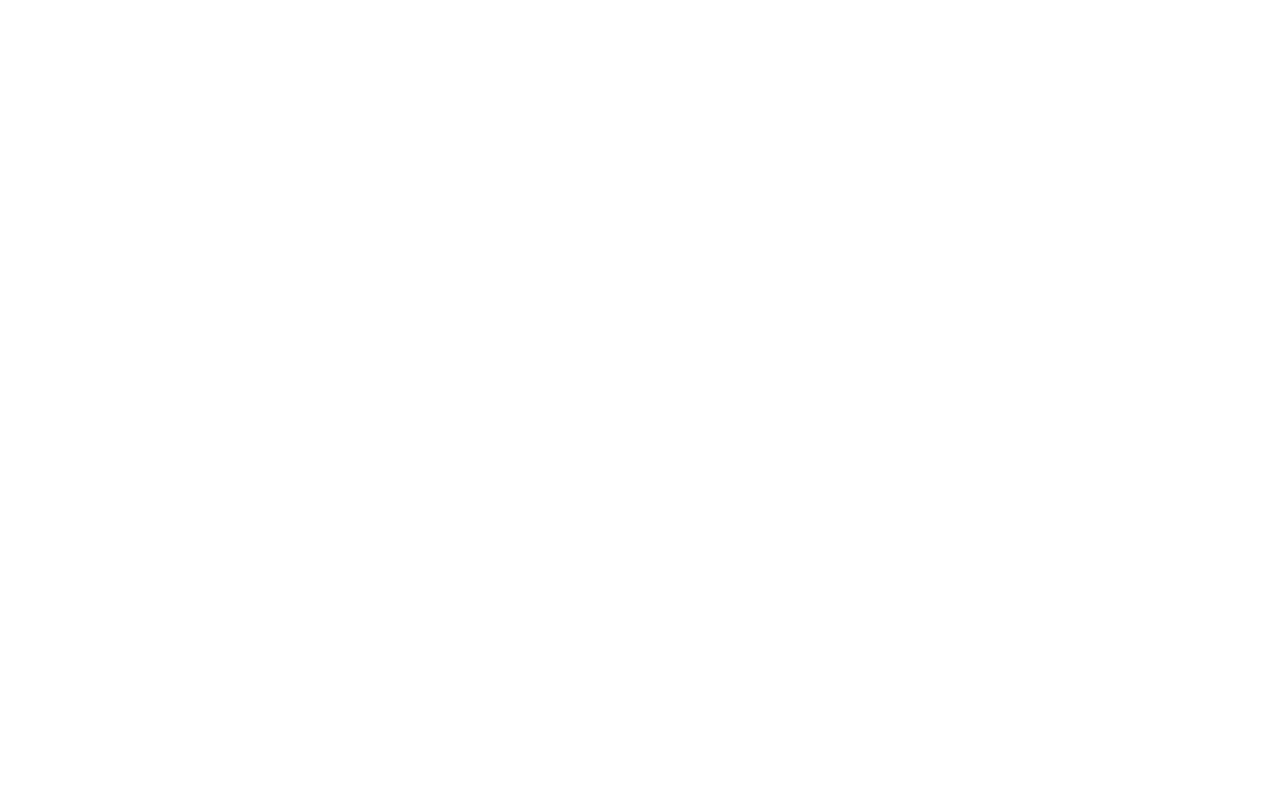
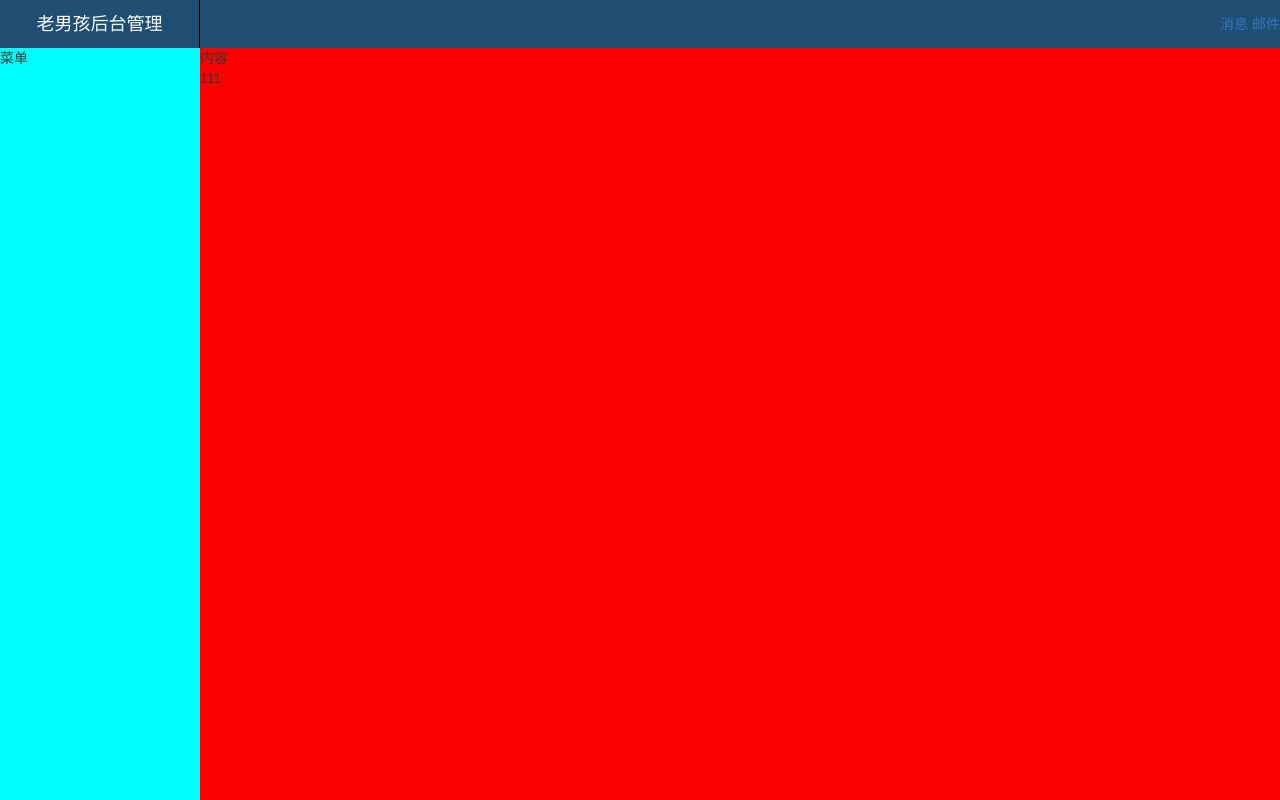
Before and after one commit to liutian1/student_management_system, a Django app: page /layout/ in a window 1280 px wide. Before the commit the page is empty. Run offline with Django 3.2, Linux system fonts and the light colour scheme; some libraries are stand-ins or nearby versions.

Commit message:
add fontawsome

```diff
--- a/templates/layout.html
+++ b/templates/layout.html
@@ -3,8 +3,68 @@
 <head>
     <meta charset="UTF-8">
     <title>Title</title>
+    <link rel="stylesheet" href="/static/bootstrap-3.3.7-dist/css/bootstrap.css">
+    <link rel="stylesheet" href="/static/font-awesome-4.7.0/css/font-awesome.css">
+    <style>
+        body {
+            margin: 0;
+        }
+        .left{
+            float: left;
+        }
+        .right{
+            float: right;
+        }
+        .pg-header {
+            height: 48px;
+            min-width: 1190px;
+            background-color: #204d74;
+            line-height: 48px;
+
+        }
+        .pg-header .logo {
+            color: #fff;
+            font-size: 18px;
+            width: 200px;
+            text-align: center;
+            border-right: 1px solid #000;
+
+        }
+        .menus{
+            width: 200px;
+            position: absolute;
+            left: 0;
+            bottom: 0;
+            top: 48px;
+            background-color: cyan;
+        }
+        .content{
+            position: absolute;
+            left: 200px;
+            right: 0;
+            bottom: 0;
+            top: 48px;
+            background-color: red;
+            overflow: scroll;
+        }
+    </style>
 </head>
 <body>
+<div class="pg-header">
+    <div class="logo left">老男孩后台管理</div>
+    <div class="rmenus right">
+        <a href="">消息</a>
+        <a href="">邮件</a>
+    </div>
+
+</div>
+<div class="pg-body">
+    <div class="menus">菜单</div>
+    <div class="content">内容
+        <p>111</p>
+    </div>
+</div>
+
 
 </body>
 </html>
```
